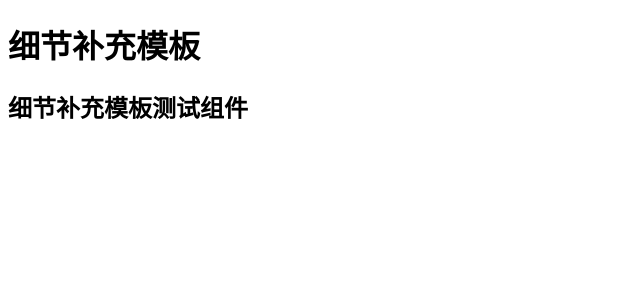
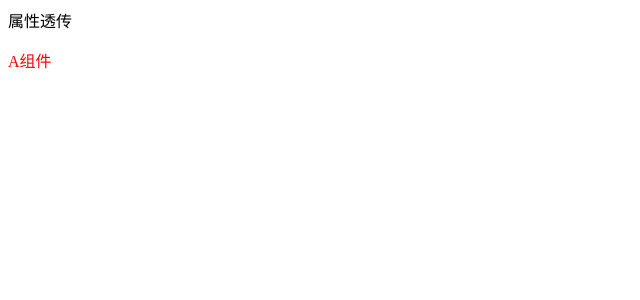
Before and after one commit to LvYuanWang/vue3_details_supplementary, a Vue app: page / in a window 1280 px wide. Shown: the top 300 px of the page, without its empty margins (0-640 px from the left). Built offline with nearby package versions, Linux system fonts and the light colour scheme.

Commit message:
vue3属性透传

```diff
--- a/src/App.vue
+++ b/src/App.vue
@@ -1,12 +1,12 @@
 <template>
   <div id="app">
-    <h1>细节补充模板</h1>
-    <TestComponent />
+    <div>属性透传</div>
+    <A id="a" class="a-component" data-test="test" />
   </div>
 </template>
 
 <script setup>
-import TestComponent from './components/TestComponent.vue'
+import A from './components/A.vue'
 </script>
 
 <style scoped></style>
--- /dev/null
+++ b/src/components/A.vue
@@ -0,0 +1,37 @@
+<template>
+  <!-- <div id="a-container" class="a-container" data-test="a-test">
+    <h2>A组件</h2>
+  </div> -->
+
+  <!-- 自定义透传的位置 / 不设置透传 -->
+  <div>
+    <p v-bind="$attrs">A组件</p>
+  </div>
+
+  <!-- 会继续透传 -->
+  <!-- <B /> -->
+</template>
+
+<script setup>
+import { useAttrs } from 'vue'
+
+// import B from './B.vue'
+
+// 设置接收传递的属性
+// defineProps(['id', 'class'])
+
+// 禁止透传
+defineOptions({
+  inheritAttrs: false,
+})
+
+// 获取所有透传的 attribute
+const attrs = useAttrs()
+console.log(attrs)
+</script>
+
+<style scoped>
+.a-component {
+  color: red;
+}
+</style>
--- /dev/null
+++ b/src/components/B.vue
@@ -0,0 +1,9 @@
+<template>
+  <div class="b-container">
+    <h3>这是B组件</h3>
+  </div>
+</template>
+
+<script setup></script>
+
+<style scoped></style>
--- a/src/components/TestComponent.vue
+++ /dev/null
@@ -1,9 +0,0 @@
-<template>
-  <div class="testComponent_container">
-    <h2>细节补充模板测试组件</h2>
-  </div>
-</template>
-
-<script setup></script>
-
-<style scoped></style>
```
Also changed, not shown: 1 other file (tests, documents, lock files or other folders).
